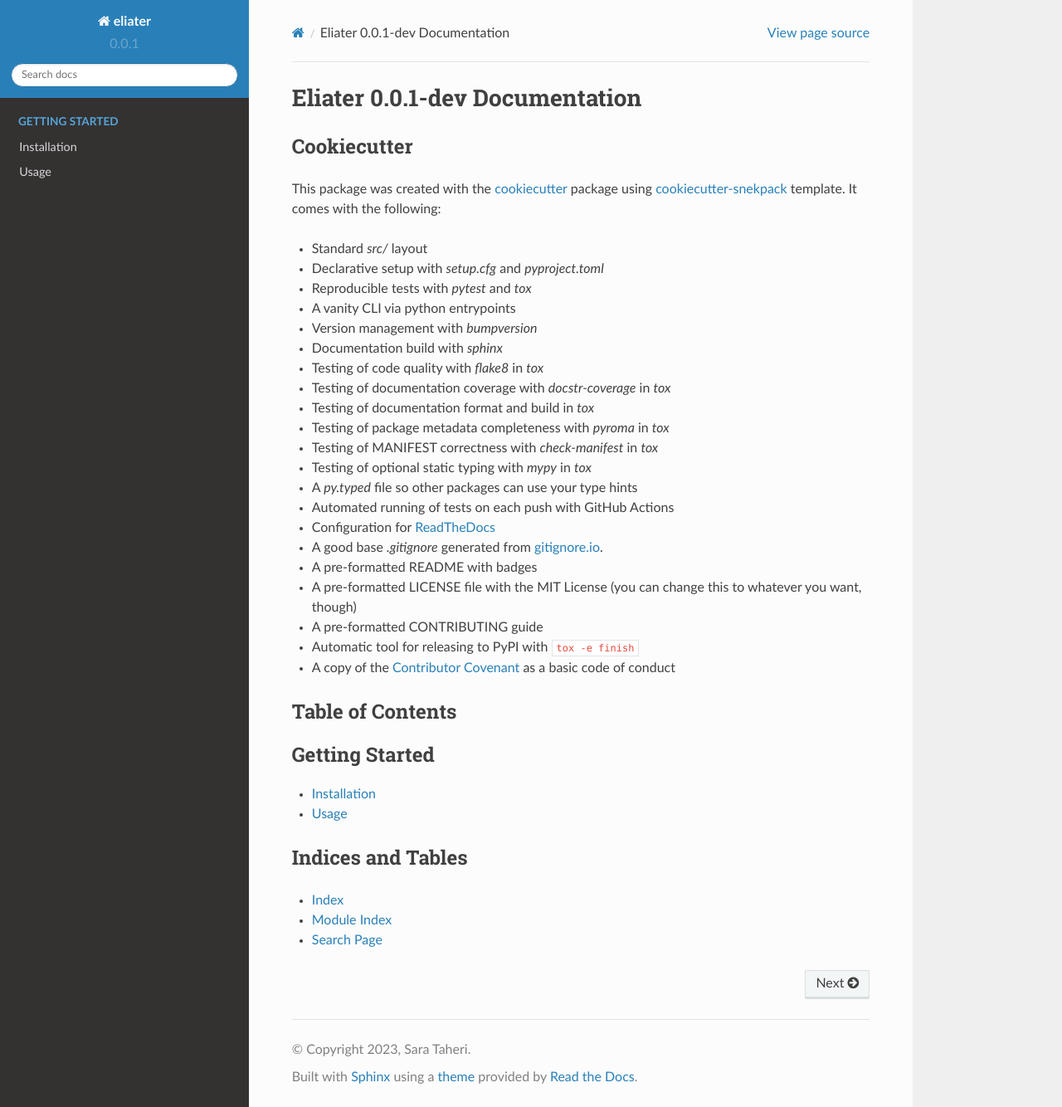
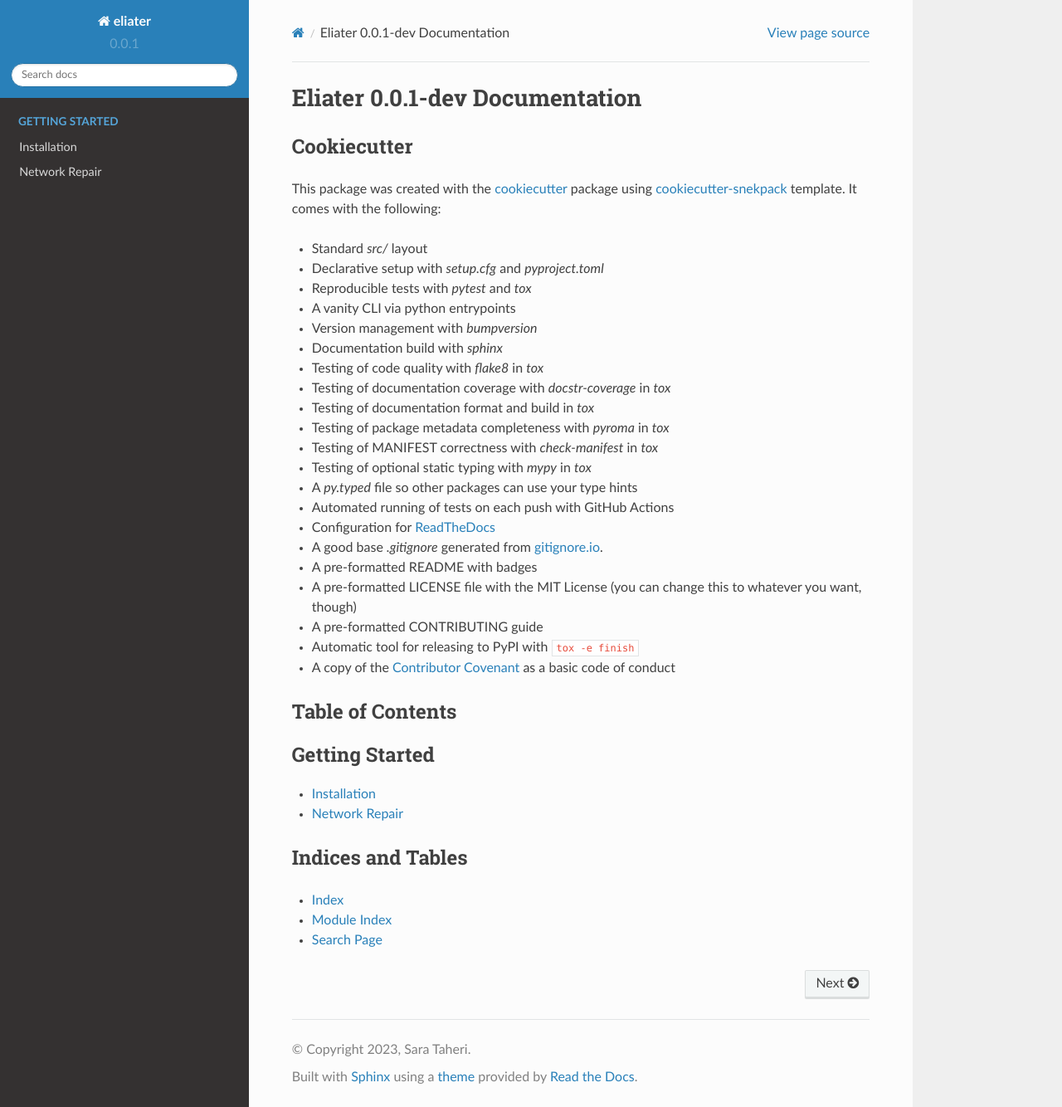
Before and after one commit to y0-causal-inference/eliater, a Sphinx documentation site: the page built from docs/source/index.rst, in a window 1280 px wide and 1334 px high. Shown: the whole window at 83% size. Built offline with Sphinx 7.4.7 and the Read the Docs theme 2.0.0, drawn with Linux system fonts in a browser that asks for light colours.

Commit message:
Update usage.rst

```diff
--- a/docs/source/usage.rst
+++ b/docs/source/usage.rst
@@ -1,4 +1,4 @@
-Usage
-=====
-.. automodule:: eliater.api
+Network Repair
+==============
+.. automodule:: eliater.repair
     :members:
```
